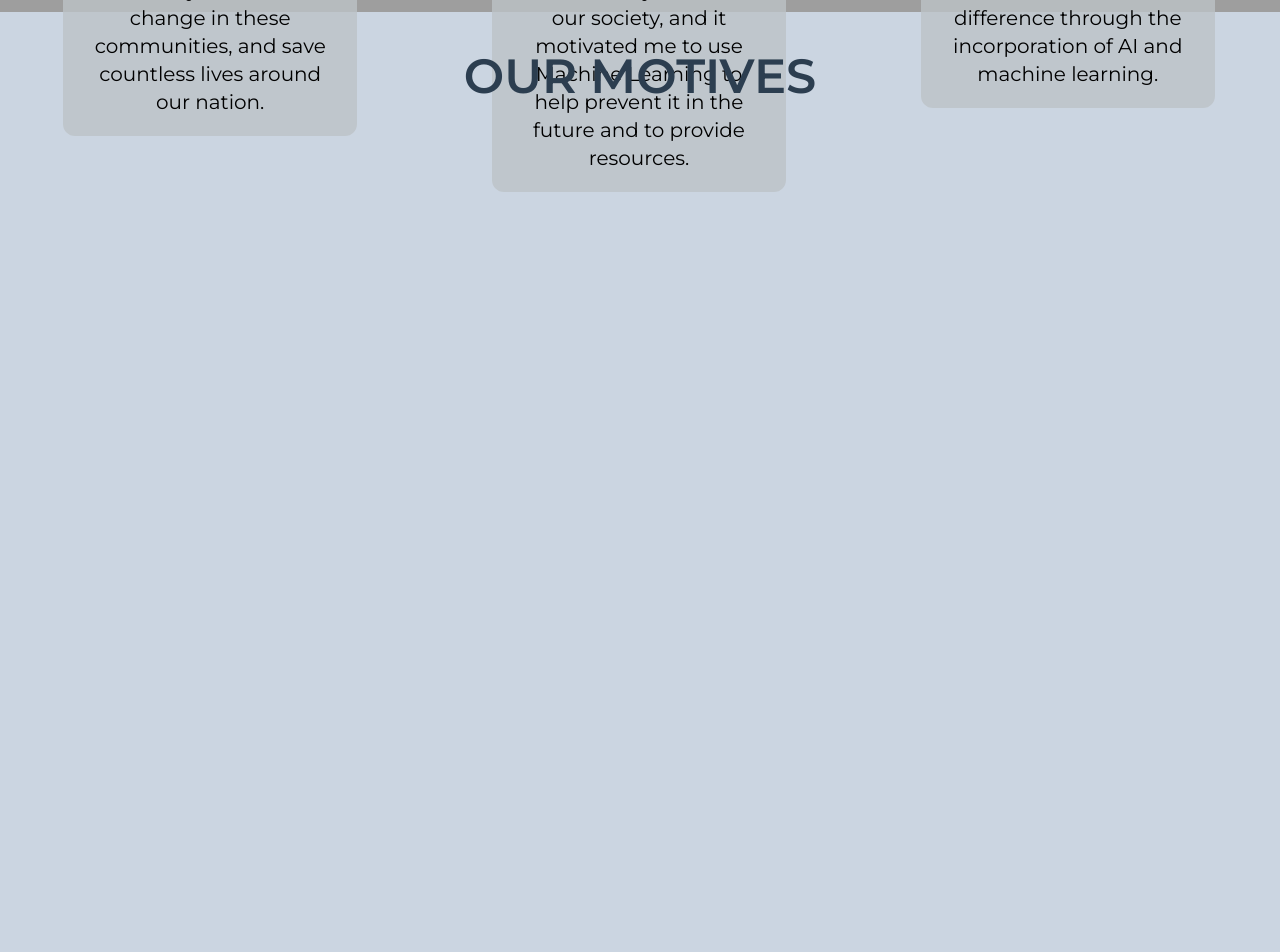
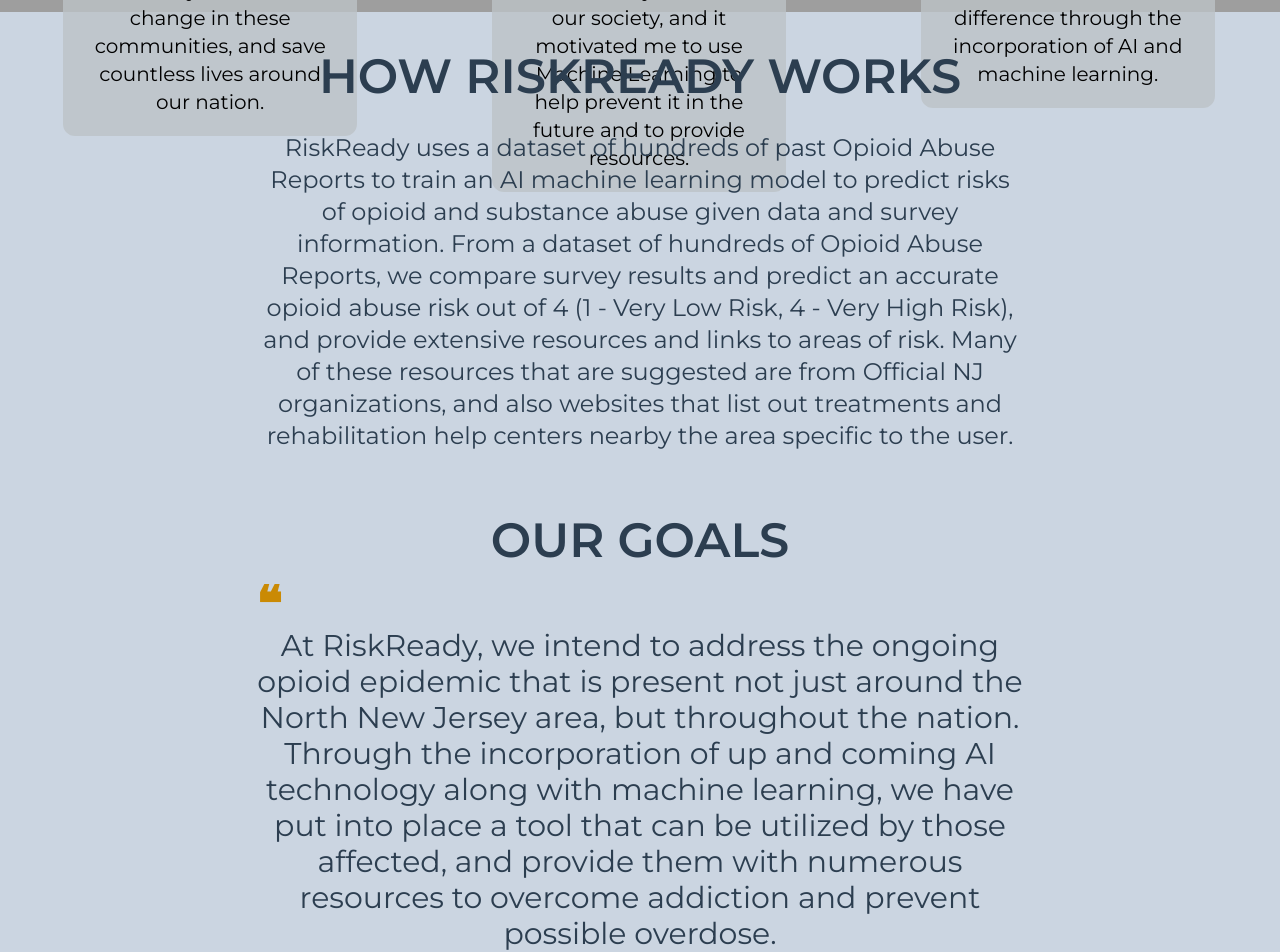
Before and after one commit to rayedchow/riskready, a Next.js app: page / in a window 1280 px wide. Shown: the part 1480-2432 px from the top of the page. Before the commit the page ends 1672 px from the top, so only its background shows below. Built offline with nearby package versions, Linux system fonts and the light colour scheme; grey boxes are pictures that could not be loaded.

Commit message:
landing page

```diff
--- a/src/pages/index.js
+++ b/src/pages/index.js
@@ -28,7 +28,17 @@ export default function Home() {
           </div>
         </div>
         <div className="mt-10 text-5xl text-[#2c3e50] font-semibold">
-          OUR MOTIVES
+          HOW RISKREADY WORKS
+        </div>
+        <div className="mt-8 text-2xl justify-self-center max-w-[60%] text-center text-[#2c3e50]">RiskReady uses a dataset of hundreds of past Opioid Abuse Reports to train an AI machine learning model to predict risks of opioid and substance abuse given data and survey information. From a dataset of hundreds of Opioid Abuse Reports, we compare survey results and predict an accurate opioid abuse risk out of 4 (1 - Very Low Risk, 4 - Very High Risk), and provide extensive resources and links to areas of risk. Many of these resources that are suggested are from Official NJ organizations, and also websites that list out treatments and rehabilitation help centers nearby the area specific to the user.</div>
+        <div className="mt-16 text-5xl text-[#2c3e50] font-semibold">
+          OUR GOALS
+        </div>
+        <div className='mt-4 max-w-[60%] flex flex-col justify-center items-center'>
+          <div className='text-5xl text-[#CA8A04] font-semibold self-start'>❝</div>
+            <div className='text-3xl text-[#2c3e50] text-center'>At RiskReady, we intend to address the ongoing opioid epidemic that is present not just around the North New Jersey area, but throughout the nation. Through the incorporation of up and coming AI technology along with machine learning, we have put into place a tool that can be utilized by those affected, and provide them with numerous resources to overcome addiction and prevent possible overdose.
+            </div>
+            <div className='text-5xl text-[#CA8A04] font-semibold self-end mb-16'>❞</div>
         </div>
       </div>
     </div>
```
